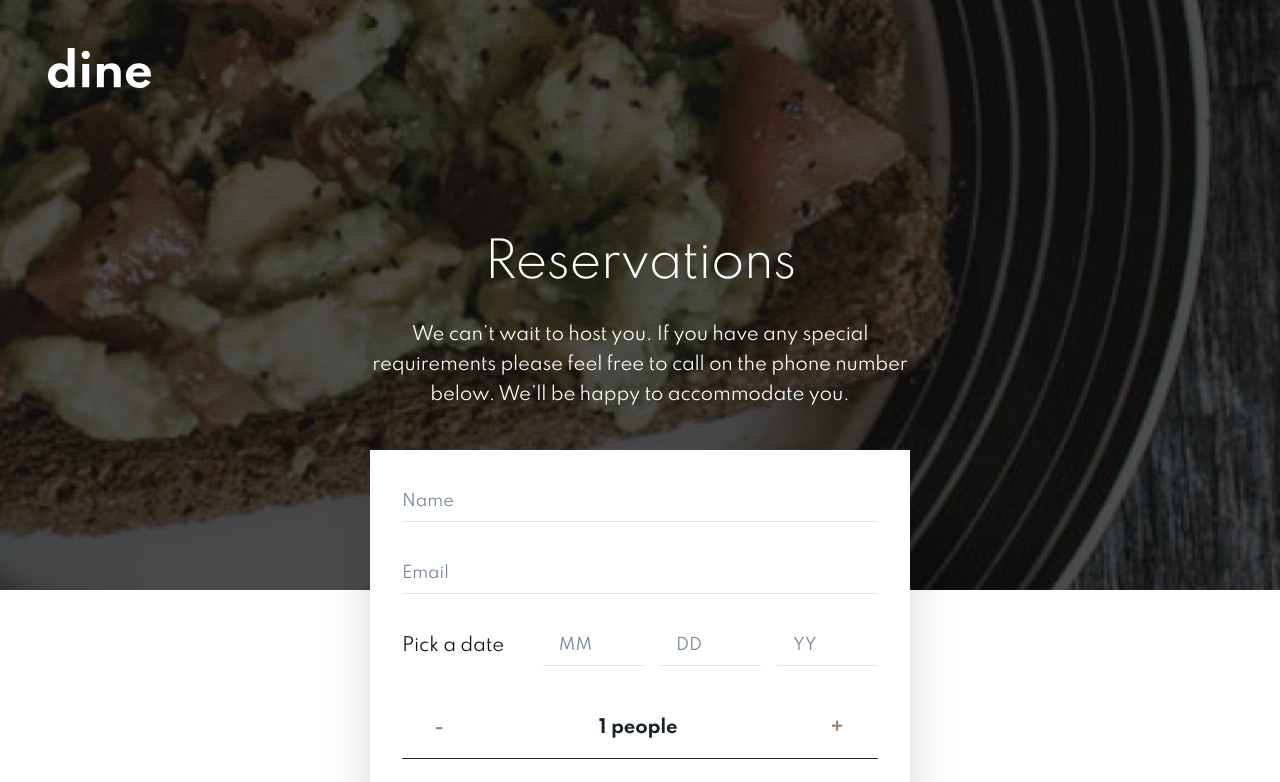
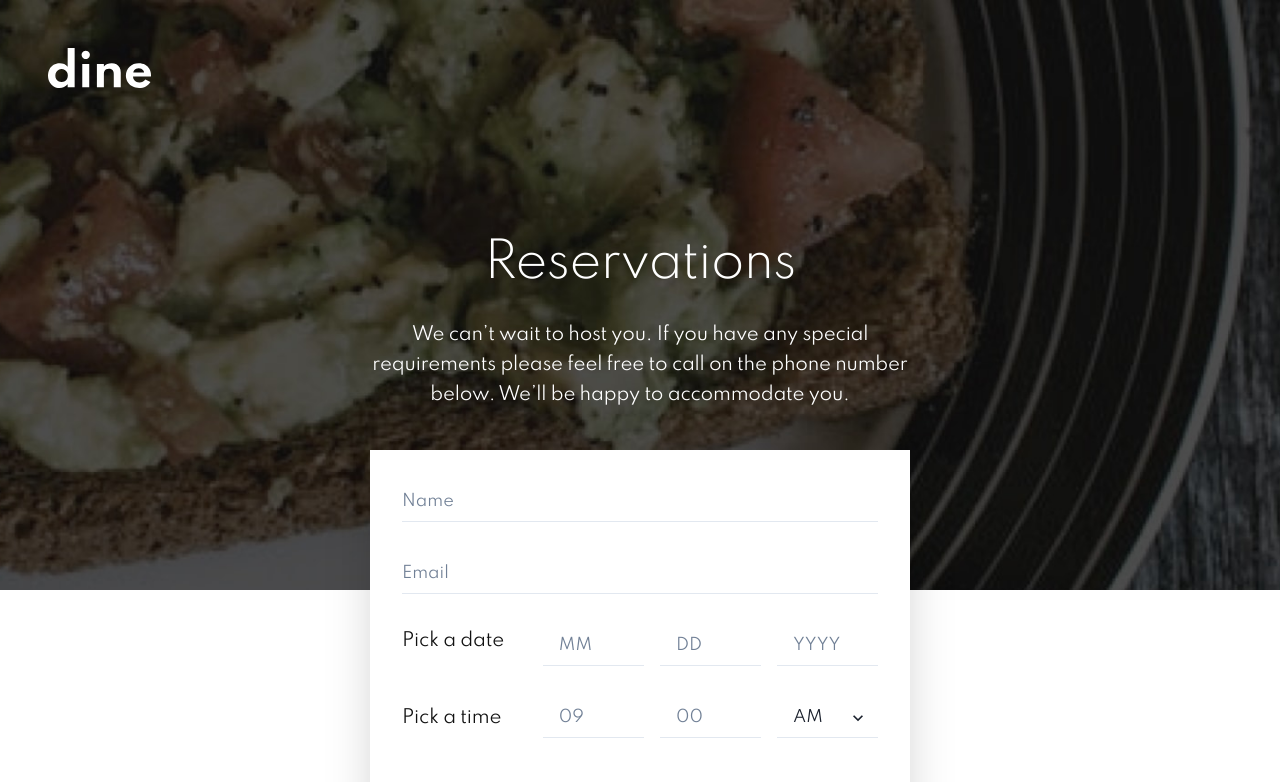
Before and after one commit to 0xShynn/frontendmentor-dine-restaurant-website, a Next.js app: page /booking in a window 1280 px wide. Shown: the top 782 px of the page. Built offline with nearby package versions, Linux system fonts and the light colour scheme.

Commit message:
added: time selection

```diff
--- a/components/ReservationForm.js
+++ b/components/ReservationForm.js
@@ -9,6 +9,7 @@ import {
   FormErrorMessage,
   Heading,
   Input,
+  Select,
   Stack,
   Text,
 } from '@chakra-ui/react';
@@ -22,6 +23,9 @@ const schema = yup.object().shape({
   month: yup.number().required(),
   day: yup.number().required(),
   year: yup.number().required(),
+  hour: yup.number().required(),
+  minute: yup.number().required(),
+  period: yup.string().required(),
 });
 
 const ReservationForm = () => {
@@ -43,8 +47,8 @@ const ReservationForm = () => {
     });
   }
 
-  console.log(errors);
   const errorDate = errors.day || errors.month || errors.year;
+  const errorTime = errors.hour || errors.minute;
 
   const [seats, setSeats] = useState(1);
 
@@ -74,6 +78,7 @@ const ReservationForm = () => {
       id="form"
     >
       <form onSubmit={handleSubmit(onSubmit)}>
+        {/* Name */}
         <FormControl isInvalid={errors.name} id="name" mb="8">
           <Flex direction="column" pos="relative">
             <Input
@@ -94,6 +99,7 @@ const ReservationForm = () => {
           </Flex>
         </FormControl>
 
+        {/* Email */}
         <FormControl isInvalid={errors.name} id="email" mb="8">
           <Flex direction="column" pos="relative">
             <Input
@@ -114,8 +120,13 @@ const ReservationForm = () => {
           </Flex>
         </FormControl>
 
+        {/* Date */}
         <Flex direction={{ base: 'column', md: 'row' }} mb="8">
-          <Flex w={{ md: '200px' }} direction="column" justify="center">
+          <Flex
+            w={{ md: '200px' }}
+            direction="column"
+            align={{ base: 'center', m: 'flex-start' }}
+          >
             <Text
               textStyle="body1"
               color={errorDate ? 'red.500' : 'primary.codgray'}
@@ -173,7 +184,7 @@ const ReservationForm = () => {
                 type="number"
                 min={currentYear}
                 max={currentYear + 2}
-                placeholder="YY"
+                placeholder="YYYY"
                 _placeholder={{ color: 'gray.500' }}
                 bg="white"
                 color="primary.codgray"
@@ -187,10 +198,82 @@ const ReservationForm = () => {
           </Stack>
         </Flex>
 
+        {/* Time */}
+        <Flex direction={{ base: 'column', md: 'row' }} mb="8">
+          <Flex w={{ md: '200px' }} direction="column" justify="center">
+            <Text
+              textStyle="body1"
+              color={errorTime ? 'red.500' : 'primary.codgray'}
+            >
+              Pick a time
+            </Text>
+            <Text fontSize="11px" color="red.500">
+              {errorTime && 'This field is incomplete'}
+            </Text>
+          </Flex>
+          <Stack
+            direction={{ base: 'column', sm: 'row' }}
+            spacing="4"
+            w="full"
+            sx={{ 'input, select': { px: 4 } }}
+          >
+            <FormControl isInvalid={errors.hour} id="hour">
+              <Input
+                id="hour"
+                type="number"
+                min="1"
+                max="12"
+                placeholder="09"
+                _placeholder={{ color: 'gray.500' }}
+                bg="white"
+                color="primary.codgray"
+                fontSize="md"
+                {...register('hour', {
+                  required: 'This is required',
+                })}
+                variant="flushed"
+              />
+            </FormControl>
+            <FormControl isInvalid={errors.minute} id="minute">
+              <Input
+                id="minute"
+                type="number"
+                min="0"
+                max="59"
+                step="30"
+                placeholder="00"
+                _placeholder={{ color: 'gray.500' }}
+                bg="white"
+                color="primary.codgray"
+                fontSize="md"
+                {...register('minute', {
+                  required: 'This is required',
+                })}
+                variant="flushed"
+              />
+            </FormControl>
+            <FormControl isInvalid={errors.period} id="period">
+              <Select
+                variant="flushed"
+                defaultValue="AM"
+                id="period"
+                {...register('period', {
+                  required: 'This is required',
+                })}
+              >
+                <option value="AM">AM</option>
+                <option value="PM">PM</option>
+              </Select>
+            </FormControl>
+          </Stack>
+        </Flex>
+
+        {/* Seats */}
         <Flex
           mb="6"
           borderBottom="1px"
           w="full"
+          direction={{ base: 'column', sm: 'row' }}
           justify="space-between"
           align="center"
         >
```
